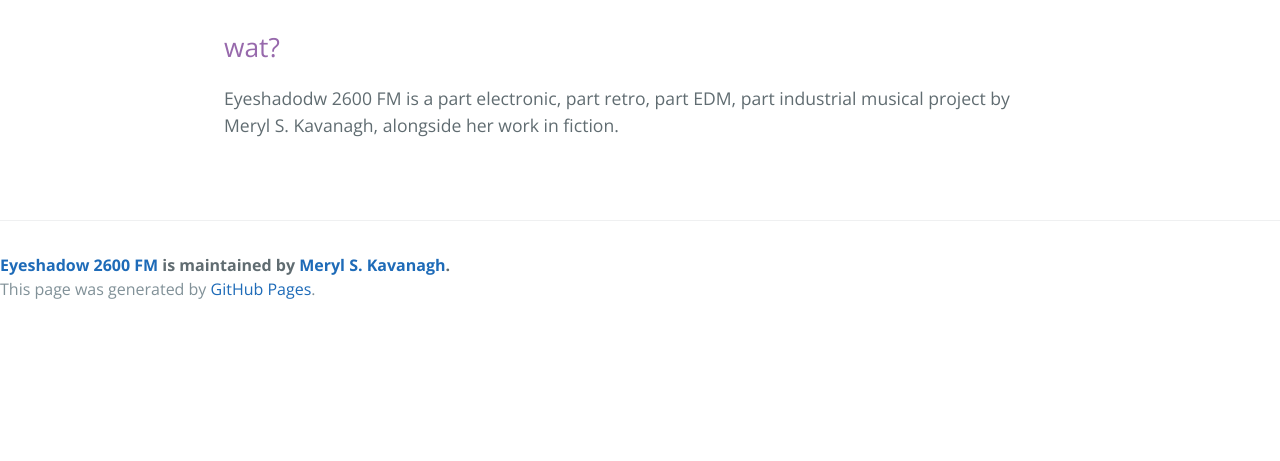
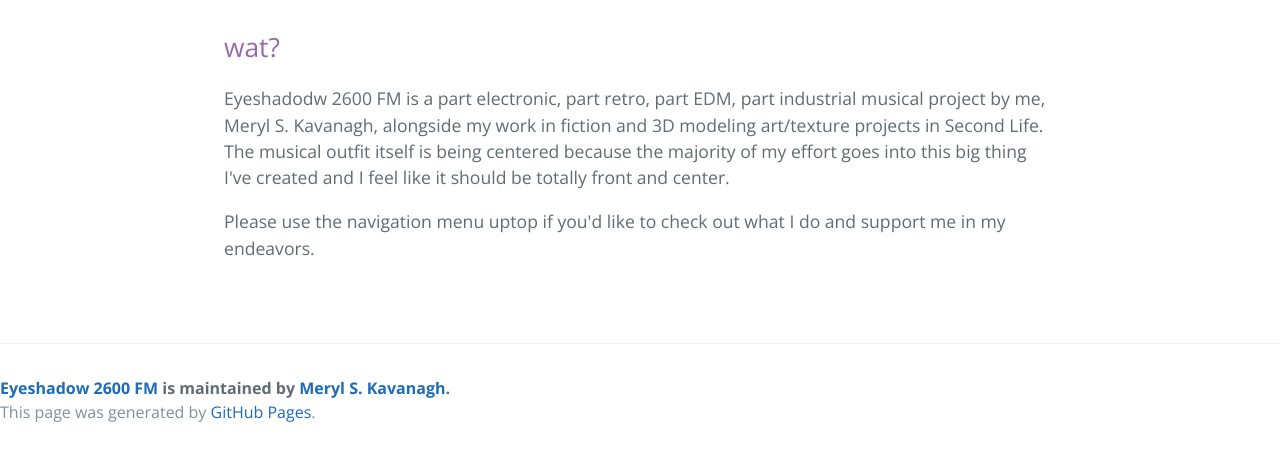
Before and after one commit to mskavanagh/mskavanagh.github.io, a Jekyll site: the page built from index.md, in a window 1280 px wide, cut to the strip 340-801 px from the top of the page. Built offline with Jekyll 4.4.1, drawn with Linux system fonts in a browser that asks for light colours.

Commit message:
Update home.html

```diff
--- a/_layouts/home.html
+++ b/_layouts/home.html
@@ -9,8 +9,14 @@
     <section class="main-content" align="left">
       <h2>wat?</h2>
       <p>
-        Eyeshadodw 2600 FM is a part electronic, part retro, part EDM, part industrial musical project by Meryl S. Kavanagh, alongside her
-        work in fiction.
+        Eyeshadodw 2600 FM is a part electronic, part retro, part EDM, part industrial musical project by me, Meryl S. Kavanagh, alongside my
+        work in fiction and 3D modeling art/texture projects in Second Life. The musical outfit itself is being centered because the majority of my effort
+        goes into this big thing I've created and I feel like it should be totally front and center.
+      </p>
+
+      <p>
+        Please use the navigation menu uptop if you'd like to check out what I do and support me in my endeavors.
+      </p>
         {{ content }}
     </section>
     {% include page-footer.html %}
```
